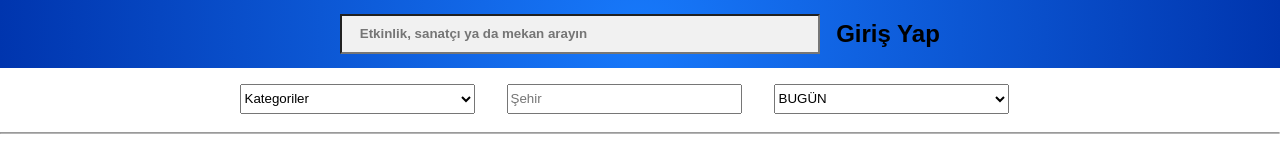
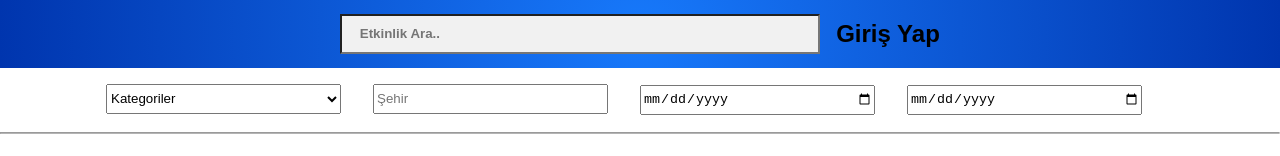
Before and after one commit to ardaalkan/find-event, a React (Create React App) app: page / in a window 1280 px wide. Shown: the top 156 px of the page. Built offline with nearby package versions, Linux system fonts and the light colour scheme; the HTML template or start-up script is replaced by a standard one.

Commit message:
added calendar filters

```diff
--- a/src/App.css
+++ b/src/App.css
@@ -87,13 +87,25 @@ hr {
   height: 2rem;
 }
 
-.bottom-header-filters .form-control-show{
+.bottom-header-filters .form-control-type {
   margin-right: 2rem;
   height: 30px;
   width: 235px;
 }
 
-.bottom-header-filters .form-control-city{
+.bottom-header-filters .form-control-city {
+  margin-right: 2rem;
+  height: 30px;
+  width: 235px;
+}
+
+.bottom-header-filters .form-control-date {
+  margin-right: 2rem;
+  height: 30px;
+  width: 235px;
+}
+
+.bottom-header-filters .form-control-last-date {
   margin-right: 2rem;
   height: 30px;
   width: 235px;
--- a/src/App.js
+++ b/src/App.js
@@ -4,6 +4,12 @@ import PopSlider from "./PopSlider/PopSlider";
 import { mockData } from "./mockData";
 import EventItems from "./EventItems/EventItems";
 import { useState } from "react";
+import dayjs from "dayjs";
+
+const isSameOrAfter = require("dayjs/plugin/isSameOrAfter");
+dayjs.extend(isSameOrAfter);
+const isSameOrBefore = require("dayjs/plugin/isSameOrBefore");
+dayjs.extend(isSameOrBefore);
 
 function App() {
   const [allData, setData] = useState(mockData);
@@ -39,6 +45,24 @@ function App() {
     });
     setData(filteredData);
   };
+  /*DAYJS*/
+  const handleFilterDate = (date, field) => {
+    const filteredData = mockData.filter((item) => {
+      if (field === "from" && dayjs(item.date).isSameOrAfter(dayjs(date))) {
+        return item;
+      }
+    });
+    setData(filteredData);
+  };
+
+  const handleFilterLast = (date, field) => {
+    const filteredData = mockData.filter((item) => {
+      if (field === "to" && dayjs(item.date).isSameOrBefore(dayjs(date))) {
+        return item;
+      }
+    });
+    setData(filteredData);
+  };
 
   return (
     <div className="App">
@@ -47,6 +71,8 @@ function App() {
         showFilter={handleFilterName}
         cityFilter={handleFilterCity}
         typeFilter={handleFilterType}
+        dateFilter={handleFilterDate}
+        lastFilter={handleFilterLast}
       />
       <PopSlider />
       <div className="api-card-container">
--- a/src/EventItems/EventItems.jsx
+++ b/src/EventItems/EventItems.jsx
@@ -13,7 +13,7 @@ const EventItems = ({ item }) => {
           <p>{item.show}</p>
           <p>{item.şehir}</p>
           <p>{item.mekan}</p>
-          <p>{dayjs(item.zaman).format("DD MMMM YYYY")}</p>
+          <p>{dayjs(item.date).format("DD MMMM YYYY")}</p>
         </div>
       </div>
     </>
--- a/src/Header/Header.jsx
+++ b/src/Header/Header.jsx
@@ -1,8 +1,14 @@
 import React from "react";
 import { useState } from "react";
 
-const Header = ({ types, showFilter, cityFilter, typeFilter }) => {
-  console.log(types);
+const Header = ({
+  types,
+  showFilter,
+  cityFilter,
+  typeFilter,
+  dateFilter,
+  lastFilter,
+}) => {
   const [filters, setFilters] = useState({
     name: "",
     city: "",
@@ -29,8 +35,10 @@ const Header = ({ types, showFilter, cityFilter, typeFilter }) => {
         typeFilter(value);
         break;
       case "from":
+        dateFilter(value, "from");
         break;
       case "to":
+        lastFilter(value, "to");
         break;
       default:
         break;
@@ -43,7 +51,7 @@ const Header = ({ types, showFilter, cityFilter, typeFilter }) => {
         <div>
           <input
             className="form-control"
-            placeholder="Etkinlik, sanatçı ya da mekan arayın"
+            placeholder="Etkinlik Ara.."
             type="text"
             id="name"
             value={filters.name}
@@ -56,7 +64,7 @@ const Header = ({ types, showFilter, cityFilter, typeFilter }) => {
       </div>
       <div className="bottom-header-filters">
         <select
-          className="form-control-show"
+          className="form-control-type"
           id="type"
           onChange={handleInput("type")}
         >
@@ -67,6 +75,7 @@ const Header = ({ types, showFilter, cityFilter, typeFilter }) => {
             </option>
           ))}
         </select>
+        <i class="fa-solid fa-city"></i>
         <input
           className="form-control-city"
           placeholder="Şehir"
@@ -75,11 +84,20 @@ const Header = ({ types, showFilter, cityFilter, typeFilter }) => {
           value={filters.city}
           onChange={handleInput("city")}
         />
-        <select onChange={handleInput("")}>
-          <option>BUGÜN</option>
-          <option>HAFTAYA</option>
-          <option>GELECEK</option>
-        </select>
+        <input
+          className="form-control-date"
+          placeholder="From"
+          type="date"
+          id="date"
+          onChange={handleInput("from")}
+        />
+        <input
+          className="form-control-last-date"
+          placeholder="To"
+          type="date"
+          id="date"
+          onChange={handleInput("to")}
+        />
       </div>
       <hr width="100%"></hr>
     </header>
--- a/src/mockData.js
+++ b/src/mockData.js
@@ -3,7 +3,7 @@ export const mockData = [
     id: "0",
     show: "Tarkan",
     type: "Konser",
-    zaman: "2023-07-18T01:03:25Z",
+    date: "2023-07-18T01:03:25Z",
     ücret: "ücretli",
     image: [
       "https://im.haberturk.com/2019/09/29/ver1569742990/2526330_a9810185be8458768427f274f0cb7826.jpg",
@@ -19,7 +19,7 @@ export const mockData = [
     id: "1",
     show: "Elton John",
     type: "Konser",
-    zaman: "2022-10-18T01:03:25Z",
+    date: "2022-10-18T01:03:25Z",
     ücret: "ücretli",
     image: [
       "https://hips.hearstapps.com/hmg-prod.s3.amazonaws.com/images/elton-john-performs-onstage-during-his-farewell-yellow-news-photo-1052010852-1552682289.jpg?crop=0.715xw:1.00xh;0.121xw,0&resize=980:*",
@@ -35,7 +35,7 @@ export const mockData = [
     id: "2",
     show: "Haluk Bilginer, Kral Lear",
     type: "Tiyatro",
-    zaman: "2022-08-11T01:03:25Z",
+    date: "2022-08-11T01:03:25Z",
     ücret: "ücretli",
     image: [
       "https://ichef.bbci.co.uk/news/640/cpsprodpb/10887/production/_109891776_d8d04785-7482-4798-82b6-dd243bf5796b.jpg",
@@ -51,7 +51,7 @@ export const mockData = [
     id: "3",
     show: "Mahşer-i Cümbüş - Tiyatro Sporu",
     type: "Tiyatro",
-    zaman: "2022-12-18T01:03:25Z",
+    date: "2022-12-18T01:03:25Z",
     ücret: "ücretli",
     image: [
       "https://cdn1.startv.com.tr/media/Videos/780x439/54608.jpg?v=42859,7338081366",
@@ -67,7 +67,7 @@ export const mockData = [
     id: "4",
     show: "İrisi Akademi Çocuk Oyunları",
     type: "Tiyatro",
-    zaman: "2022-09-15T01:03:25Z",
+    date: "2022-09-15T01:03:25Z",
     ücret: "ücretsiz",
     image: ["https://www.amasya.edu.tr/media/284415/01_800x533.jpg"],
     mekan: "Amasya Belediyesi Kültür Merkezi",
```
